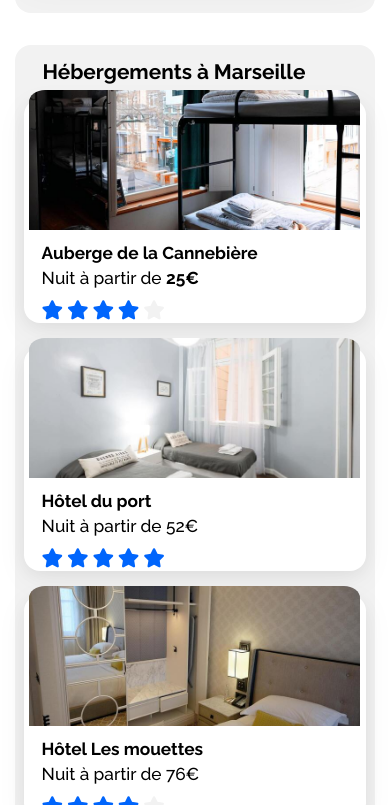
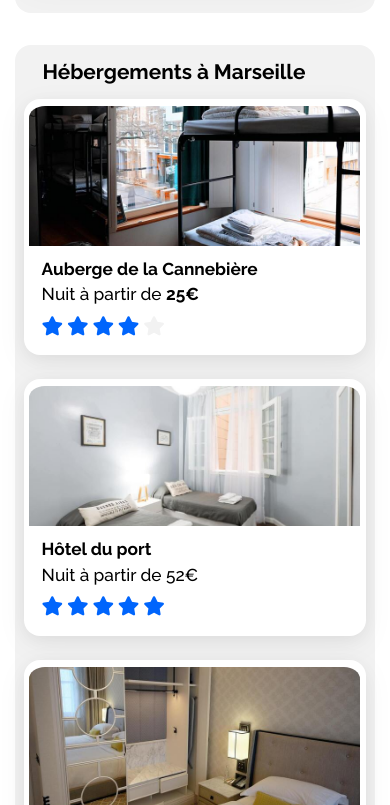
Before and after one commit to beyondnaxos/KohlerAnthony_2_08072021, a plain HTML site: page index.html in a window 390 px wide. Shown: the part 1199-2004 px from the top of the page. Drawn offline with Linux system fonts and the light colour scheme.

Commit message:
Update style.css

```diff
--- a/style.css
+++ b/style.css
@@ -307,7 +307,7 @@ i {
 .HostCardImageBig {
   display: flex;
   flex-direction: column;
-  justify-content: center;
+  /* justify-content: center; */
   text-decoration: none;
   color: black;
   width: 100%;
@@ -757,6 +757,8 @@ i {
   .topHeader {
     margin: 0.5em 0.5em 0.5em 0.5em;
   }
+
+
   .topNavMenu {
     display: inline-flex;
     flex-flow: row;
@@ -770,6 +772,10 @@ i {
     order: 2;
     width: 50%;
   }
+
+  .HostCardImageBig {
+    height: auto;
+}
   .actNav {
     order: 3;
     width: 50%;
@@ -935,6 +941,7 @@ i {
   }
   .hostCardRating {
     font-size: 1.2em;
+    margin-bottom: 1em;
   }
   .iconFilter {
     margin-right: 0.5em;
```
